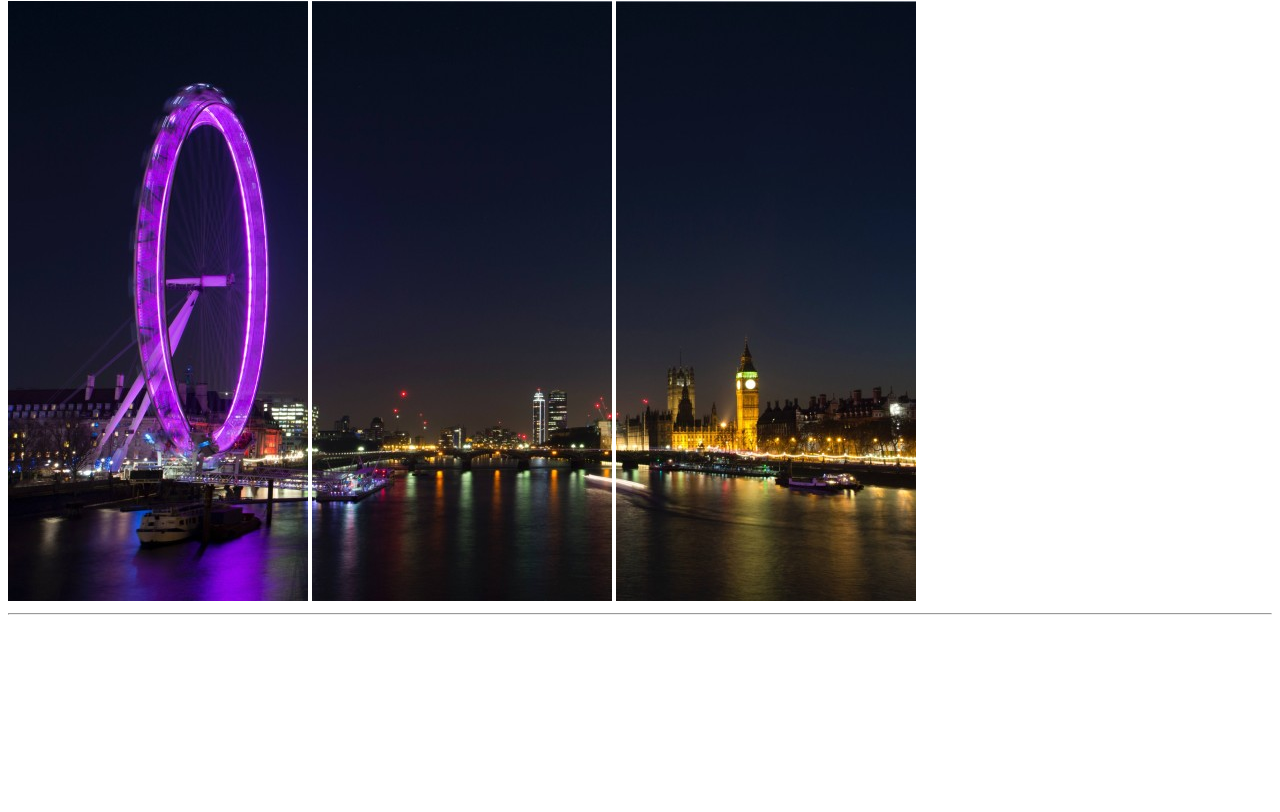
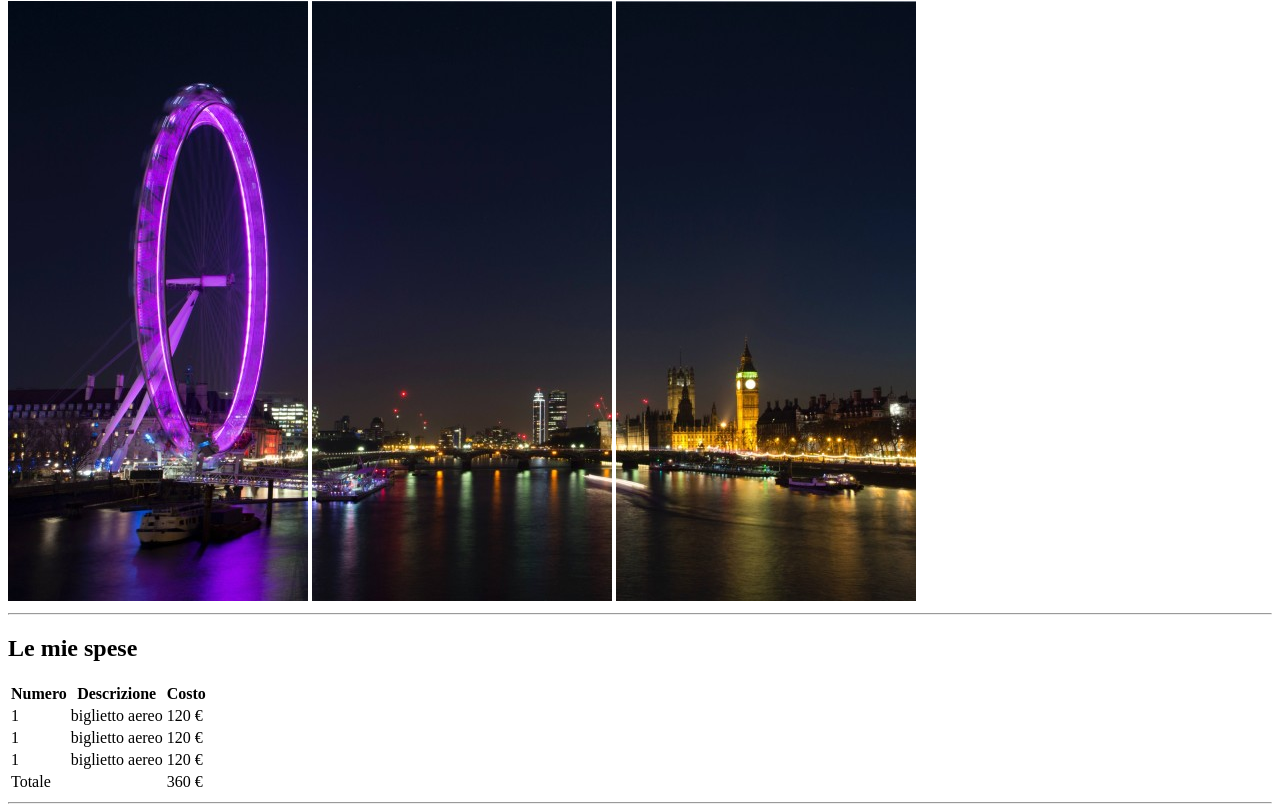
Before and after one commit to JanLascala/html-london-trip, a plain HTML site: page index.html in a window 1280 px wide. Shown: the part 79-891 px from the top of the page. Before the commit the page ends 800 px from the top, so only its background shows below. Drawn offline with Linux system fonts and the light colour scheme.

Commit message:
Section 1 table complete solved Issue with pictures ext.

```diff
--- a/index.html
+++ b/index.html
@@ -13,13 +13,63 @@
 
         <!--insert of london panoramic picture-->
         <div>
-            <img src="./img/pexels-bill-emrich-230794-0.jpg" alt="London eye view of london part 1/3">
-            <img src="./img/pexels-bill-emrich-230794-1.jpg" alt="River Thames view of london part 2/3">
-            <img src="./img/pexels-bill-emrich-230794-2.jpg" alt=" Big ben view of london part 3/3">
+            <img src="./img/pexels-bill-emrich-230794-0.JPG" alt="London eye view of london part 1/3">
+            <img src="./img/pexels-bill-emrich-230794-1.JPG" alt="River Thames view of london part 2/3">
+            <img src="./img/pexels-bill-emrich-230794-2.JPG" alt=" Big ben view of london part 3/3">
+
+            <!--issue: image resulted broken when ext. JPG was in lower case (?)-->
+
         </div>
         <hr>
     </header>
-    <main></main>
+    <main>
+        <!--first section-->
+        <section>
+            <h2> Le mie spese</h2>
+
+            <table>
+
+                <thead>
+                    <tr>
+                        <th>Numero</th>
+                        <th>Descrizione</th>
+                        <th>Costo</th>
+                    </tr>
+                </thead>
+                <!--table data-->
+                <tbody>
+
+                    <tr>
+                        <td>1</td>
+                        <td>biglietto aereo</td>
+                        <td>120 &#x20AC;</td>
+                    </tr>
+                    <tr>
+                        <td>1</td>
+                        <td>biglietto aereo</td>
+                        <td>120 &#x20AC;</td>
+                    </tr>
+                    <tr>
+                        <td>1</td>
+                        <td>biglietto aereo</td>
+                        <td>120 &#x20AC;</td>
+                    </tr>
+                    <tr>
+                        <td>Totale</td>
+                        <td></td>
+                        <td>360 &#x20AC;</td>
+                    </tr>
+
+
+                </tbody>
+                <!--table data end-->
+
+            </table>
+            <hr>
+
+
+        </section>
+    </main>
 
 </body>
 
```
